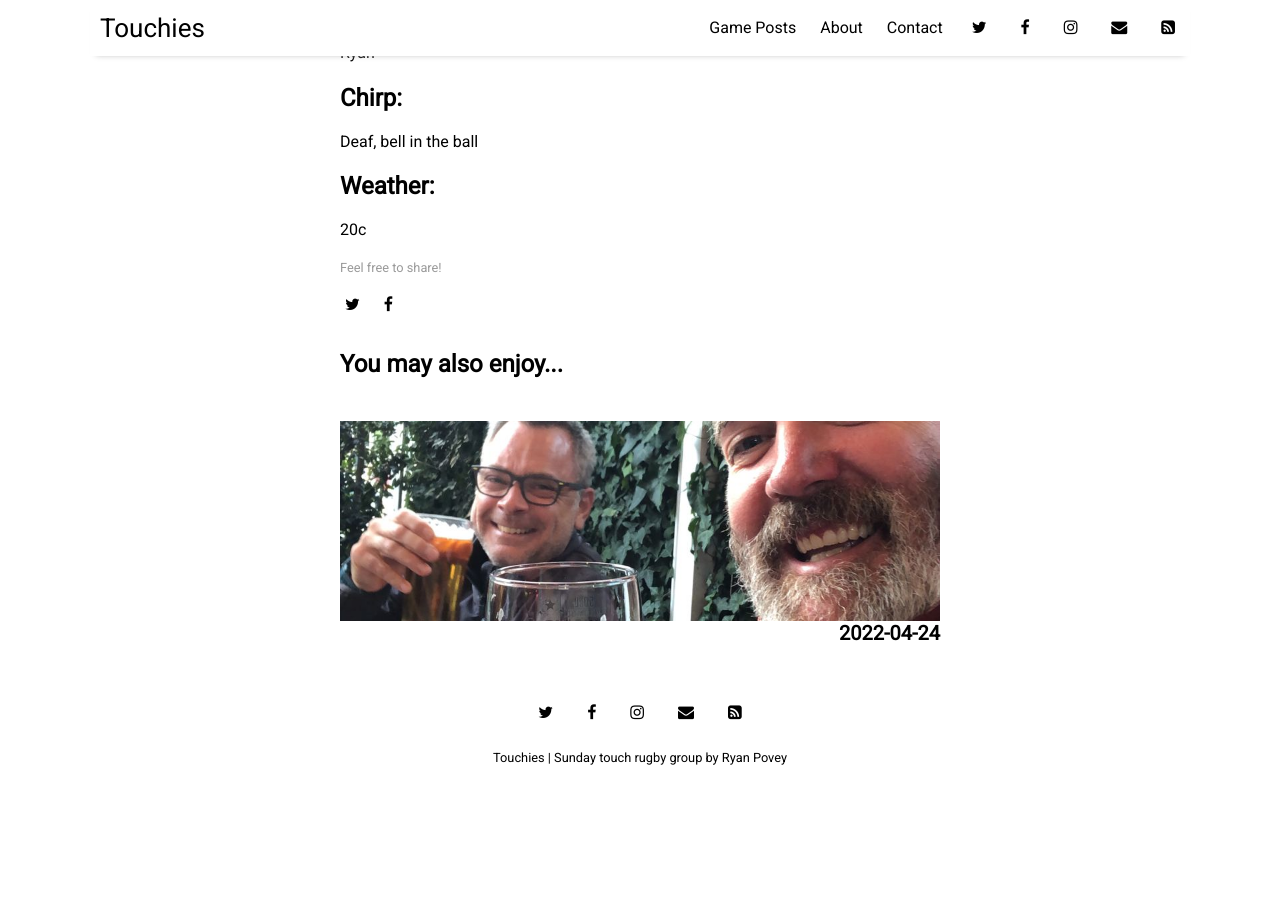
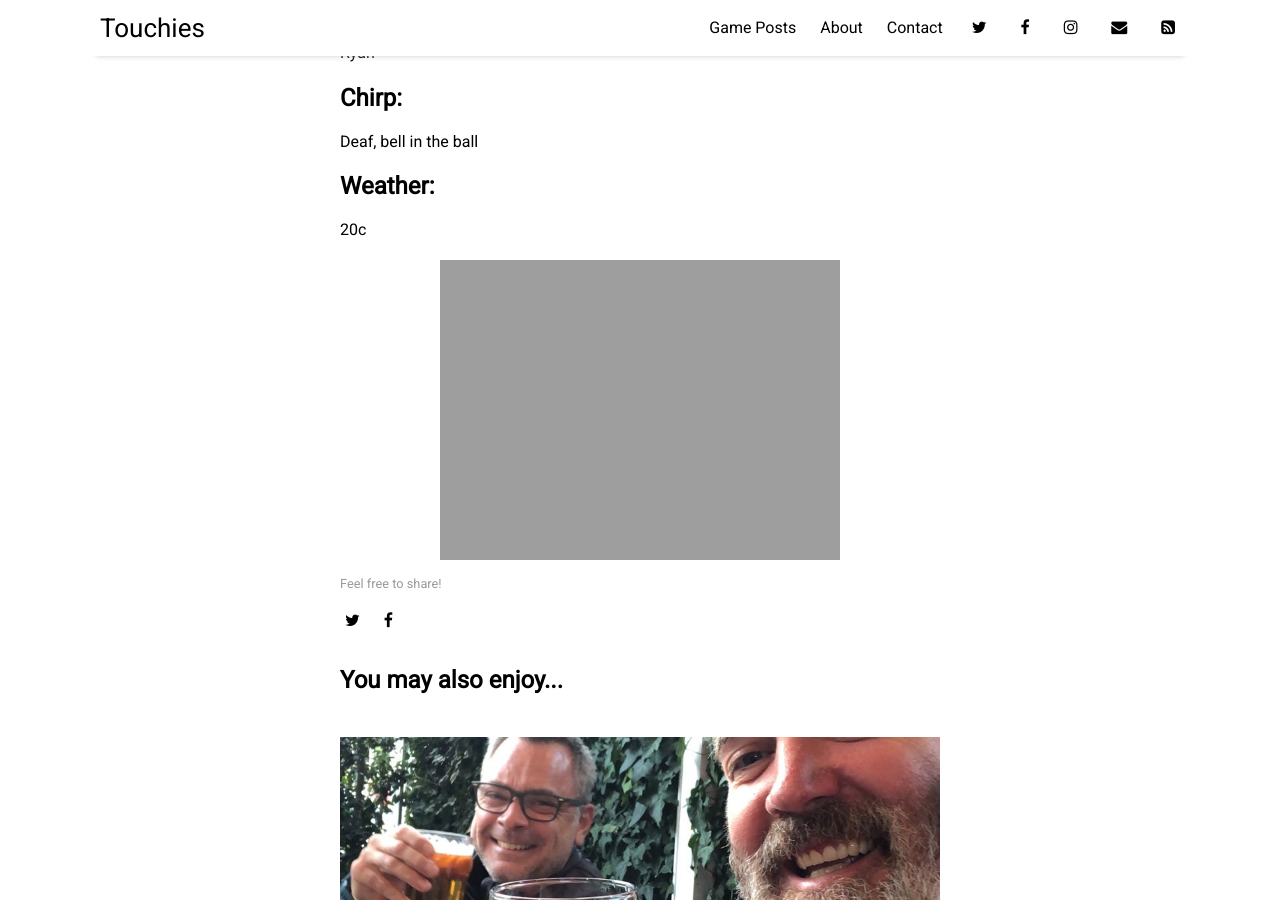
Before and after one commit to sundayrugby/sundayrugby.github.io, a Jekyll site: the page built from _posts/2022-05-01-F.md, in a window 1280 px wide and 900 px high, scrolled down 1272 px. Built offline with Jekyll 4.4.1, drawn with Linux system fonts in a browser that asks for light colours; nearby versions of some CDN libraries; before the commit the page ends 2068 px from its top, so only the background shows below that.

Commit message:
Update 2022-05-01-F.md

```diff
--- a/_posts/2022-05-01-F.md
+++ b/_posts/2022-05-01-F.md
@@ -63,3 +63,6 @@ Deaf, bell in the ball
 ## Weather:
 
 20c
+
+
+![alt text](https://sundayrugby.github.io/assets/img/2022_05_01_a.jpg "Winter is coming!")
```
